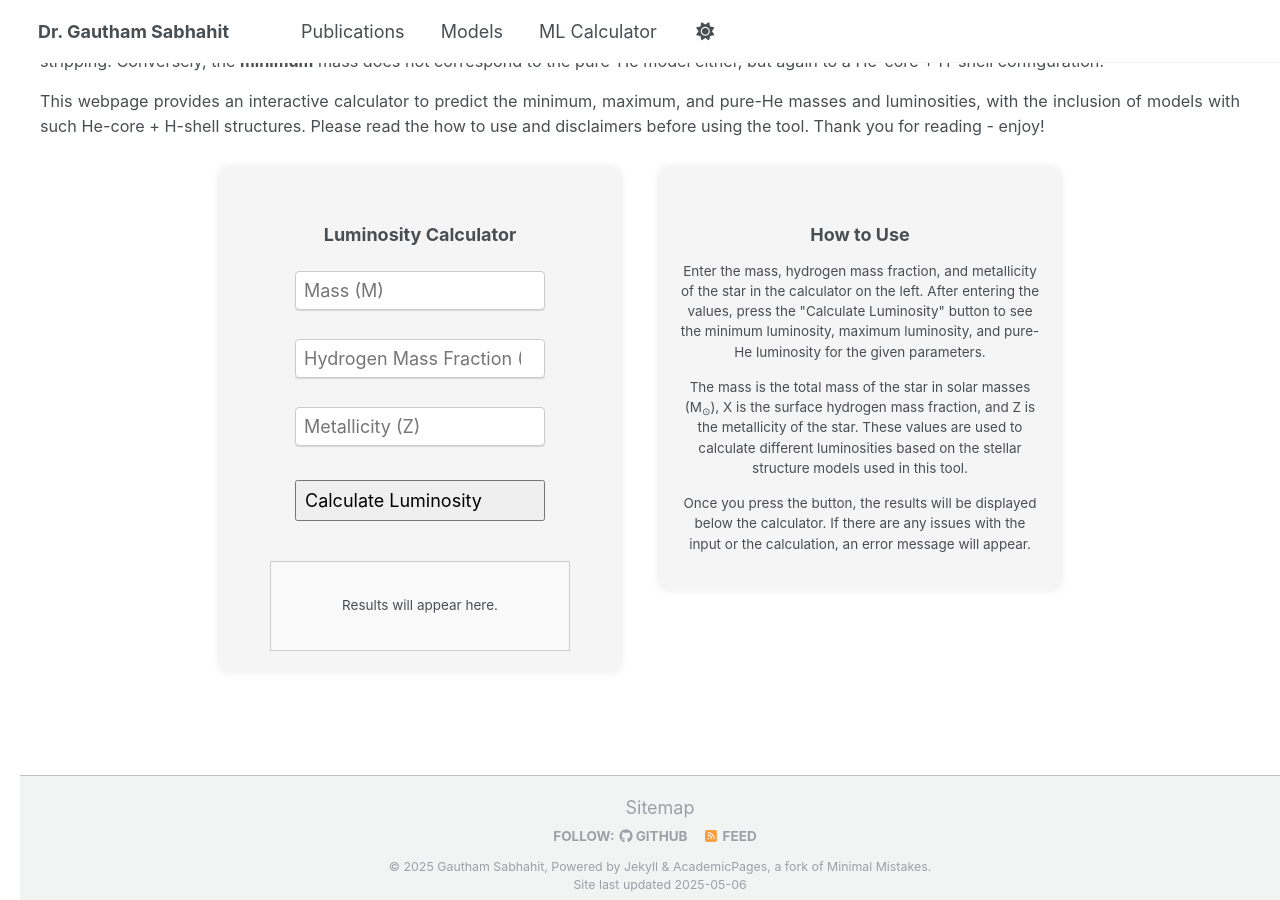
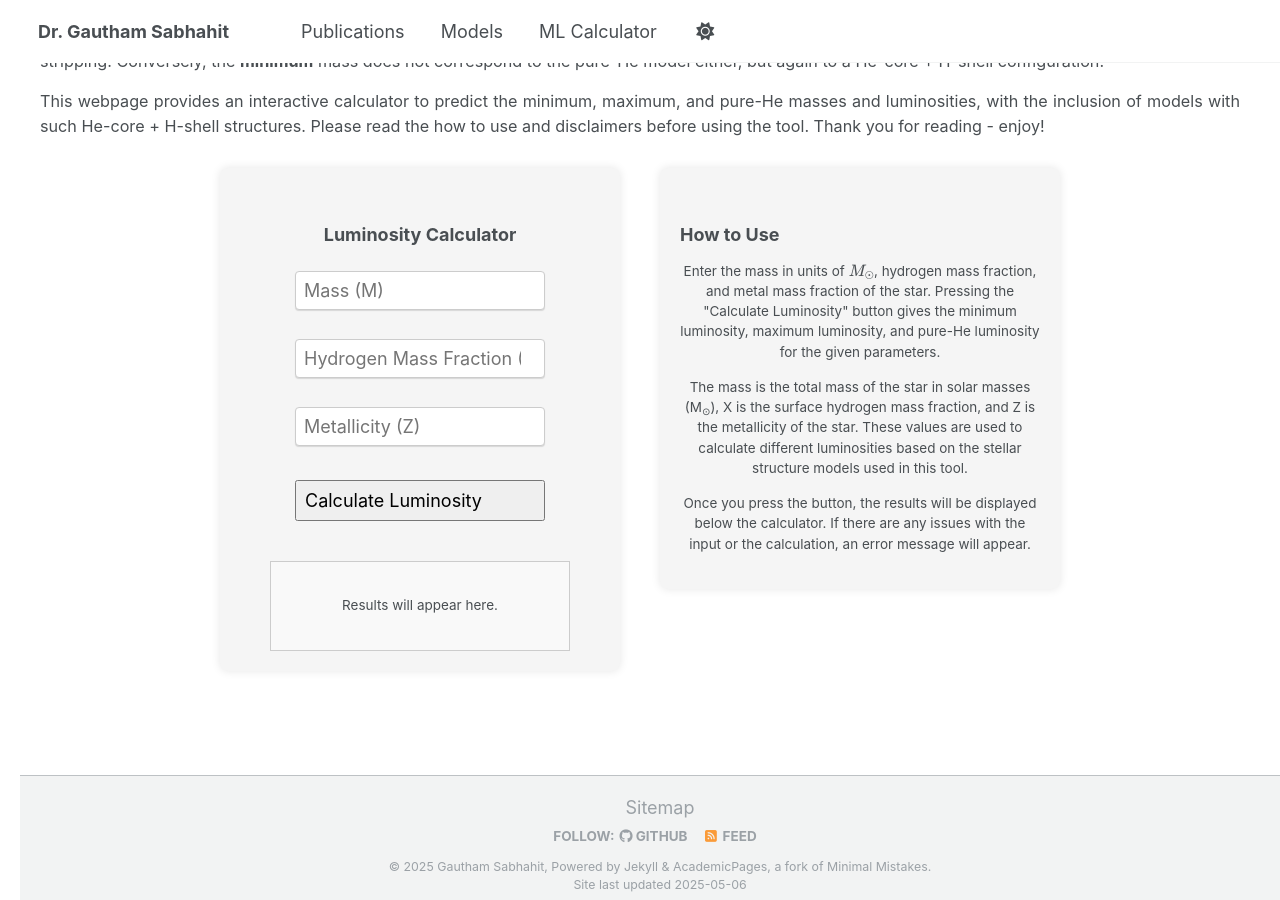
Before and after one commit to Mdot-com/mdot.com, a Jekyll site: the page built from ml-calculator.md, in a window 1280 px wide and 900 px high, scrolled down 1152 px. Built offline with Jekyll 4.4.1, drawn with Linux system fonts in a browser that asks for light colours.

Commit message:
Update ml-calculator.md

```diff
--- a/ml-calculator.md
+++ b/ml-calculator.md
@@ -96,8 +96,8 @@ title: Mass-Luminosity Calculator
   <!-- Right Box -->
   <div style="width: 400px; background-color: #f5f5f5; padding: 20px; border-radius: 8px; box-shadow: 0 0 10px rgba(0,0,0,0.1); display: flex; justify-content: center; align-items: center; box-sizing: border-box;">
     <div>
-      <h2 style="text-align: center;">How to Use</h2>
-      <p>Enter the mass, hydrogen mass fraction, and metallicity of the star in the calculator on the left. After entering the values, press the "Calculate Luminosity" button to see the minimum luminosity, maximum luminosity, and pure-He luminosity for the given parameters.</p>
+      <h2 style="text-align: justify;">How to Use</h2>
+      <p> Enter the mass in units of \(M_\odot \), hydrogen mass fraction, and metal mass fraction of the star. Pressing the "Calculate Luminosity" button gives the minimum luminosity, maximum luminosity, and pure-He luminosity for the given parameters.</p>
       <p>The mass is the total mass of the star in solar masses (M<sub>⊙</sub>), X is the surface hydrogen mass fraction, and Z is the metallicity of the star. These values are used to calculate different luminosities based on the stellar structure models used in this tool.</p>
       <p>Once you press the button, the results will be displayed below the calculator. If there are any issues with the input or the calculation, an error message will appear.</p>
     </div>
```
